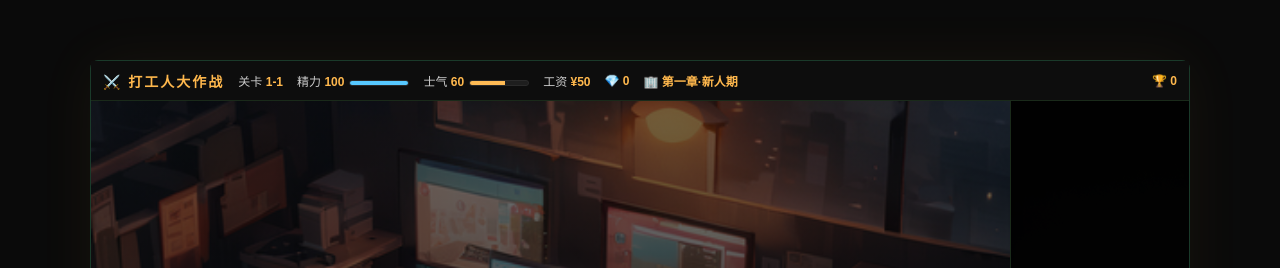
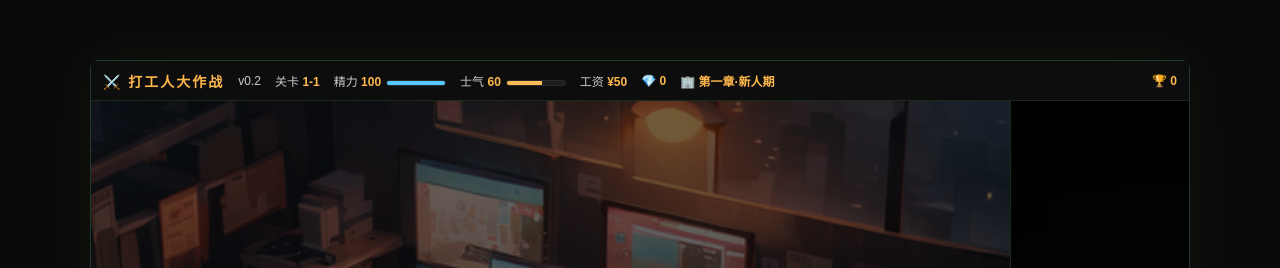
Before and after one commit to eva001cheng/dgr, a plain HTML site: page index.html in a window 1280 px wide. Shown: the top 268 px of the page. Drawn offline with Linux system fonts and the light colour scheme.

Commit message:
Add files via upload

```diff
--- a/index.html
+++ b/index.html
@@ -163,6 +163,7 @@ body{background:#0a0a0a;color:#e0e0e0;font-family:"Microsoft YaHei","PingFang SC
 <div id="game-container">
   <div id="topbar">
     <span class="topbar-title">⚔️ 打工人大作战</span>
+    <span class="topbar-stat" id="stat-version"></span>
     <span class="topbar-stat">关卡 <span id="stat-day">1-1</span></span>
     <span class="topbar-stat">精力 <span id="stat-energy">100</span><span class="stat-bar"><span class="stat-bar-fill" id="bar-energy"></span></span></span>
     <span class="topbar-stat">士气 <span id="stat-morale">60</span><span class="stat-bar"><span class="stat-bar-fill" id="bar-morale"></span></span></span>
@@ -204,6 +205,7 @@ body{background:#0a0a0a;color:#e0e0e0;font-family:"Microsoft YaHei","PingFang SC
 <div class="tooltip" id="tooltip"></div>
 <script>
 // ==================== 配置 ====================
+const VERSION='v0.2'; // 发版只改这一个常量
 const CONFIG={
   startEnergy:100,maxEnergy:100,startMorale:60,maxMorale:100,startMoney:50,
   waveSpawnInterval:900,towerSellRefund:0.5,fishRegenInterval:3,fishRegenAmount:5,
@@ -706,6 +708,7 @@ if(window.ResizeObserver){new ResizeObserver(()=>rc()).observe(mapArea);}
 window.addEventListener('resize',rc);
 rc();
 elSfxBtn.textContent=sfxOn?'🔊':'🔇';
+document.getElementById('stat-version').textContent=VERSION;
 elSfxBtn.addEventListener('click',()=>{sfxOn=!sfxOn;elSfxBtn.textContent=sfxOn?'🔊':'🔇';try{localStorage.setItem('dgrsfx',sfxOn?'on':'off');}catch(e){}if(!sfxOn&&audioCtx){audioCtx.close();audioCtx=null;audioInit=false;}});
 
 // ==================== 绘制 ====================
```
